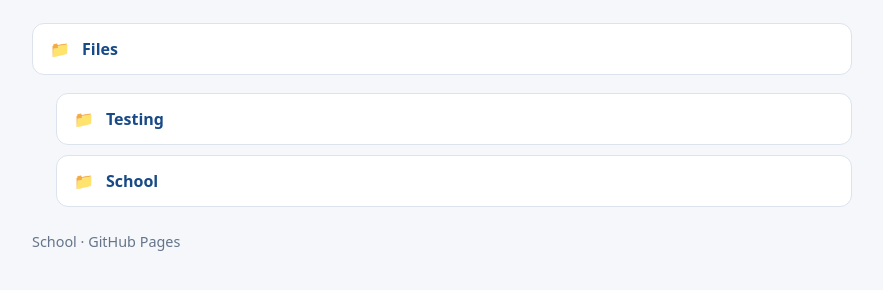
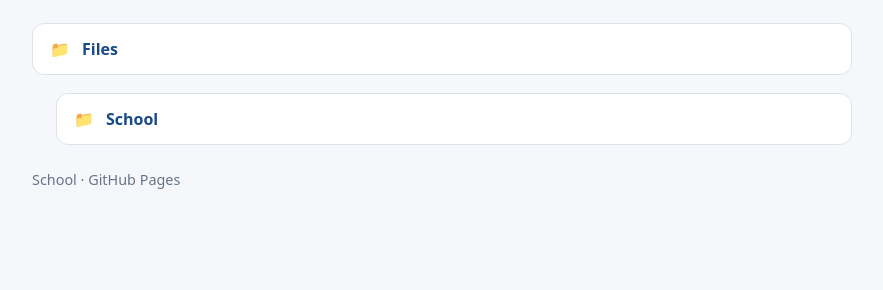
Before and after one commit to 4bwsz9z4p4-ops/School, a plain HTML site: page index.html in a window 1280 px wide. Shown: the part 152-442 px from the top of the page, without its empty margins (198-1081 px from the left). Drawn offline with Linux system fonts and the light colour scheme.

Commit message:
Move Testing files into School listing

```diff
--- a/index.html
+++ b/index.html
@@ -38,17 +38,10 @@
           <ul>
             <li>
               <details>
-                <summary><span class="folder-icon" aria-hidden="true">📁</span>Testing</summary>
+                <summary><span class="folder-icon" aria-hidden="true">📁</span>School</summary>
                 <ul>
                   <li><a href="Radi%C3%A1torov%C3%BD%20ventil%20v%20%C5%99ezu.html"><span class="file-icon" aria-hidden="true">📄</span>Radiátorový ventil v řezu</a></li>
                   <li><a href="Princip%20vst%C5%99ikovac%C3%ADho%20lisu.html"><span class="file-icon" aria-hidden="true">📄</span>Princip vstřikovacího lisu</a></li>
-                </ul>
-              </details>
-            </li>
-            <li>
-              <details>
-                <summary><span class="folder-icon" aria-hidden="true">📁</span>School</summary>
-                <ul>
                   <li><a href="Diagram%20Fe%E2%80%93Fe%E2%82%83C.html"><span class="file-icon" aria-hidden="true">📄</span>Diagram Fe–Fe₃C</a></li>
                   <li><a href="Geometrie%20n%C3%A1strojov%C3%A9ho%20kl%C3%ADnu.html"><span class="file-icon" aria-hidden="true">📄</span>Geometrie nástrojového klínu</a></li>
                   <li><a href="Lapov%C3%A1n%C3%AD.html"><span class="file-icon" aria-hidden="true">📄</span>Lapování</a></li>
```
